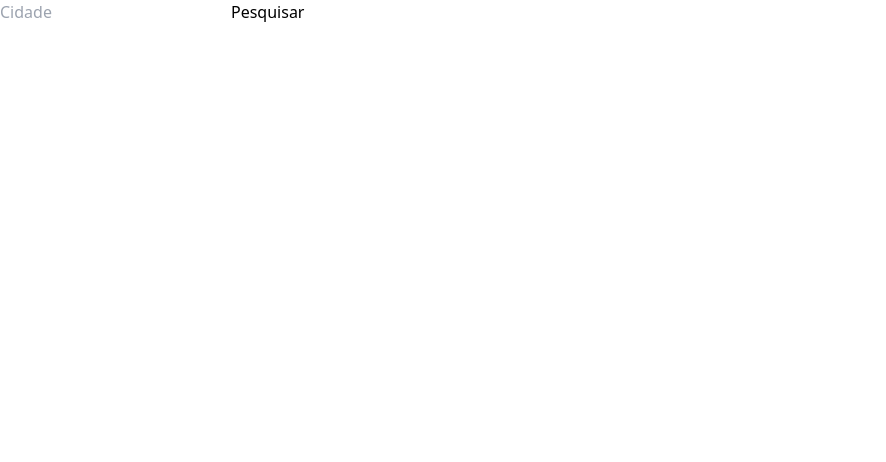
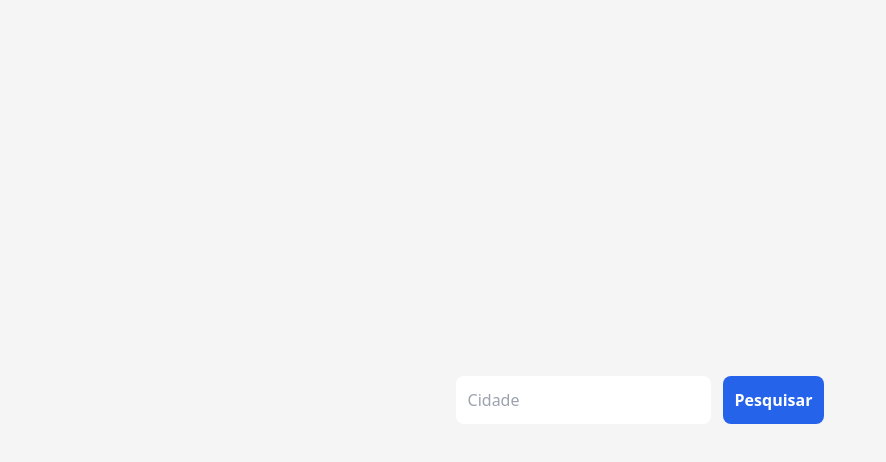
Before and after one commit to EduardoArauj0/WEATHER-APP, a React (Create React App) app: page / in a window 1280 px wide. Shown: the top 462 px of the page, without its empty margins (0-886 px from the left). Built offline with nearby package versions, Linux system fonts and the light colour scheme.

Commit message:
style: aplicar estilos ao formulário de pesquisa

```diff
--- a/src/App.jsx
+++ b/src/App.jsx
@@ -2,11 +2,20 @@
 
 function App() {
   return (
-    <div>
+    <div className="flex w-full h-screen items-center justify-center">
 
       <form>
-        <input type="text" placeholder="Cidade" />
-        <button type="submit">Pesquisar</button>
+        <input
+        type="text"
+        placeholder="Cidade"
+        className="p-3 rounded-lg outline-none"
+        />
+        <button
+        type="submit"
+        className="bg-blue-600 p-3 rounded-lg ml-3 text-white font-bold"
+        >
+          Pesquisar
+        </button>
       </form>
     </div>
   );
--- a/src/index.css
+++ b/src/index.css
@@ -1,3 +1,7 @@
+body  {
+    background-color: whitesmoke;
+}
+
 @tailwind base;
 @tailwind components;
 @tailwind utilities;
```
